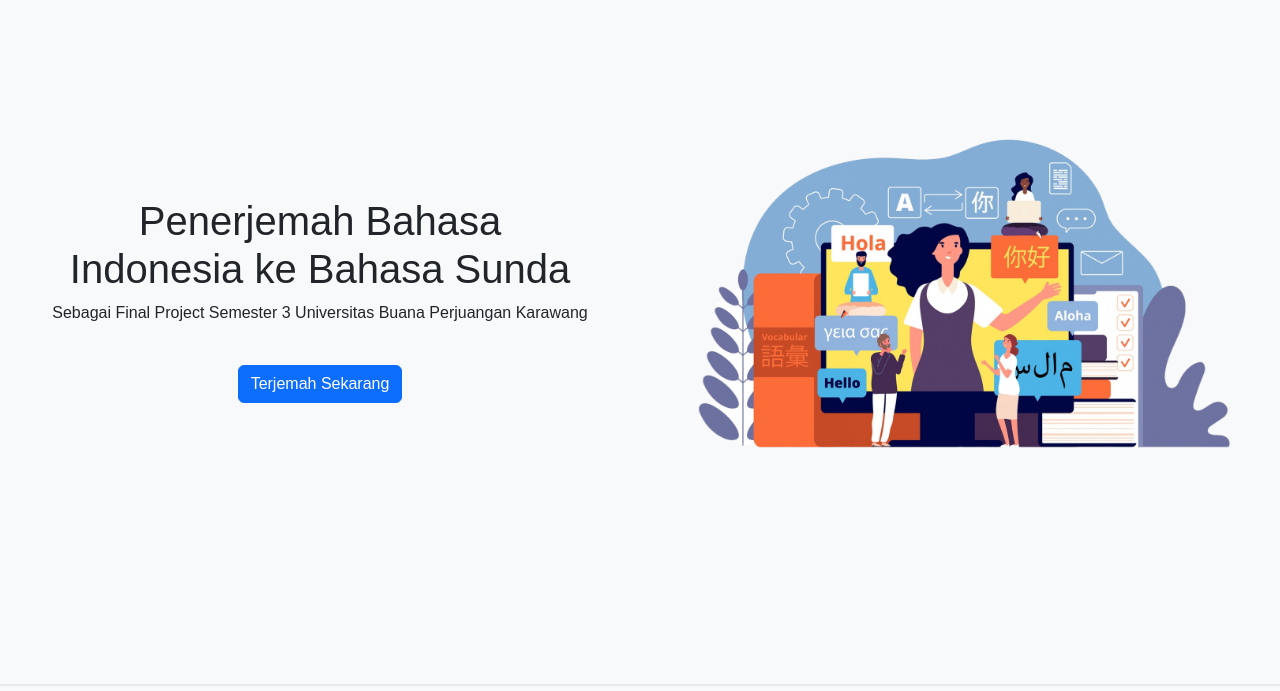
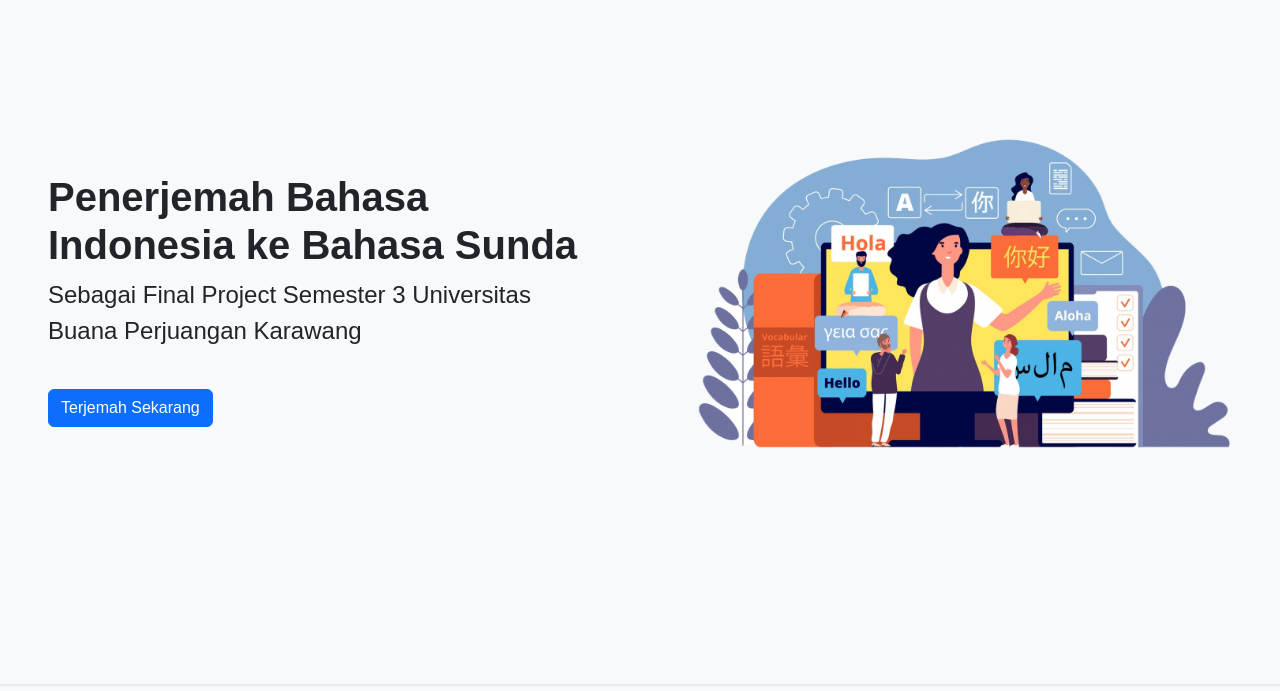
Before and after one commit to KatowProject/kamus, a PHP site: page /about in a window 1280 px wide. Shown: the part 58-749 px from the top of the page. Run offline with PHP 8.4, Linux system fonts and the light colour scheme; some web fonts are replaced.

Commit message:
partial update

```diff
--- a/public/about.php
+++ b/public/about.php
@@ -40,9 +40,9 @@
     <main >
         <div class="row vertical-center" style="min-height: 75vh;">
             <div class="col-lg-6">
-                <div class="h-100 p-5 text-center align-items-center">
-                    <h1>Penerjemah Bahasa Indonesia ke Bahasa Sunda</h1>
-                    <p>
+                <div class="h-100 p-5">
+                    <h1><b>Penerjemah Bahasa Indonesia ke Bahasa Sunda</b></h1>
+                    <p style="font-size: 1.5rem;">
                         Sebagai Final Project Semester 3 Universitas Buana Perjuangan Karawang
                     </p>
 
```
